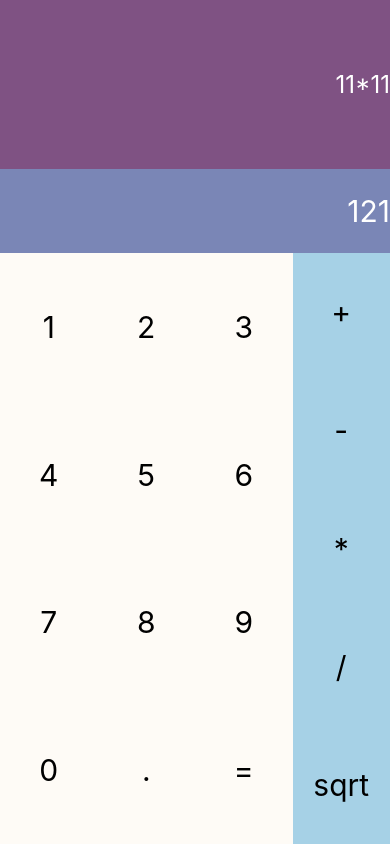
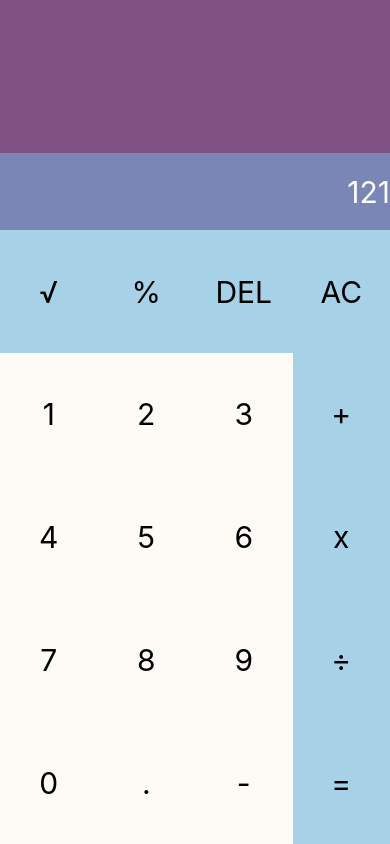
Before and after one commit to redhawk5200/Calculator-App, a React Native app: screen / in a window 390 px wide. Built offline with nearby package versions, Linux system fonts and the light colour scheme.

Commit message:
Task 3 - Build a basic calculator.
Version 4 - Added functionalities for the 'DEL' button and restricted user to enter two operators together.

```diff
--- a/App.js
+++ b/App.js
@@ -20,47 +20,112 @@ import {
 
 import styles from './styles';
 
-export default function App(){
+export default class App extends React.Component{
 
+  constructor(){
+    super()
+    this.state={
+      resultText: ""
+    }
+    this.operations=['√','%','DEL','AC','+','x','÷','='];
+  }
+
+  calculationofText(){
+    const text = this.state.resultText;
+    //seperating operators
+
+  }
+
+  buttonPressed(text){
+    console.log(text)
+
+    if(text === '='){
+      return this.calculationofText(this.state.resultText);
+    }
+
+    this.setState({
+      resultText: this.state.resultText+text
+    })
+  }
+
+  operate(operation){
+    switch(operation){
+      case 'DEL':
+        let text = this.state.resultText.split('');
+        text.pop();
+        this.setState({
+          resultText: text.join('')
+        })
+        break
+      case '+':
+      case '-':
+      case '÷':
+      case 'x':
+
+        const lastChar = this.state.resultText.split('').pop()
+
+        if(this.operations.indexOf(lastChar) > 0) return
+
+
+        if(this.state.text === ""){
+          return
+        }
+        this.setState({
+          resultText: this.state.resultText + operation
+        })
+    }
+  }
+
+  render(){
     let rows = []
-  let nums = [[1, 2, 3], [4, 5, 6], [7, 8, 9], [0, '.', '=']];
+    let nums = [[1, 2, 3], [4, 5, 6], [7, 8, 9], [0, '.', '-']];
 
     for(let i=0; i<4; i++){
       let row = []
       for(let j=0; j<3; j++){
-      row.push(<TouchableOpacity style={styles.btn}>
+        row.push(<TouchableOpacity onPress={()=>this.buttonPressed(nums[i][j])} style={styles.btn}>
           <Text style={styles.btnText}>{nums[i][j]}</Text>
           </TouchableOpacity>)
       }
       rows.push(<View style={styles.row}>{row}</View>)
     }
 
-  let operations=['+','-','*','/','sqrt'];
-  let ops=[];
-  for(let i=0;i<5;i++){
-    ops.push(<TouchableOpacity style={styles.btn}>
-      <Text style={styles.btnText}>{operations[i]}</Text></TouchableOpacity>)
+
+    let ops1=[];
+    for(let i=0;i<3;i++){
+      ops1.push(<TouchableOpacity  onPress={()=>this.operate(this.operations[i])} style={styles.operations1btn}>
+        <Text style={styles.btnText}>{this.operations[i]}</Text></TouchableOpacity>)
+    }
+
+    let ops2=[];
+    for(let i=3;i<8;i++){
+      ops2.push(<TouchableOpacity onPress={()=>this.operate(this.operations[i])} style={styles.btn}>
+        <Text style={styles.btnText}>{this.operations[i]}</Text></TouchableOpacity>)
     }
 
     return (
         <View style={styles.container}>
           <View style={styles.result}>
-          <Text style={styles.resText}>11*11</Text>
+            <Text style={styles.resText}>{this.state.resultText}</Text>
           </View>
           <View style={styles.calculation}>
             <Text style={styles.calText}>121</Text>
           </View>
           <View style={styles.buttons}>
             <View style={styles.numbers}>
+              <View style={styles.operations1}>
+                  {ops1}
+              </View>
                 {rows}
             </View>
-          <View style={styles.operations}>
-              {ops}
+            <View style={styles.operations2}>
+                {ops2}
             </View>
           </View>
         </View>
     );
   }
+}
 
 
 //<Text>Hello world </Text>
--- a/styles.js
+++ b/styles.js
@@ -36,14 +36,27 @@ export default StyleSheet.create({
     },
     buttons: {
       flexDirection: 'row',
-      flex: 7,
+      flex: 8,
     },
     numbers: {
       flex: 3,
       backgroundColor: '#FEFBF6',
     },
-    operations: {
+    operations2: {
       flex: 1,
+      backgroundColor: '#A6D1E6',
+      justifyContent: 'space-around',
+      alignItems: 'center',
+    },
+    operations1btn: {
+      flex: 3,
+      alignSelf: 'center',
+      alignItems: 'center',
+      justifyContent: 'center',
+    },
+    operations1: {
+      flex: 1,
+      flexDirection: 'row',
       backgroundColor: '#A6D1E6',
       justifyContent: 'space-around',
       alignItems: 'center',
```
Lines whose indentation alone changed are shown as unchanged.
